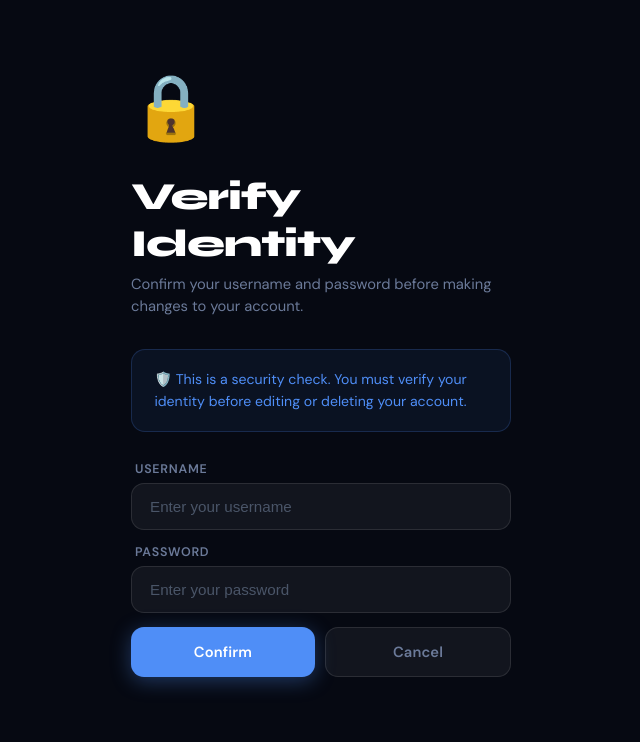
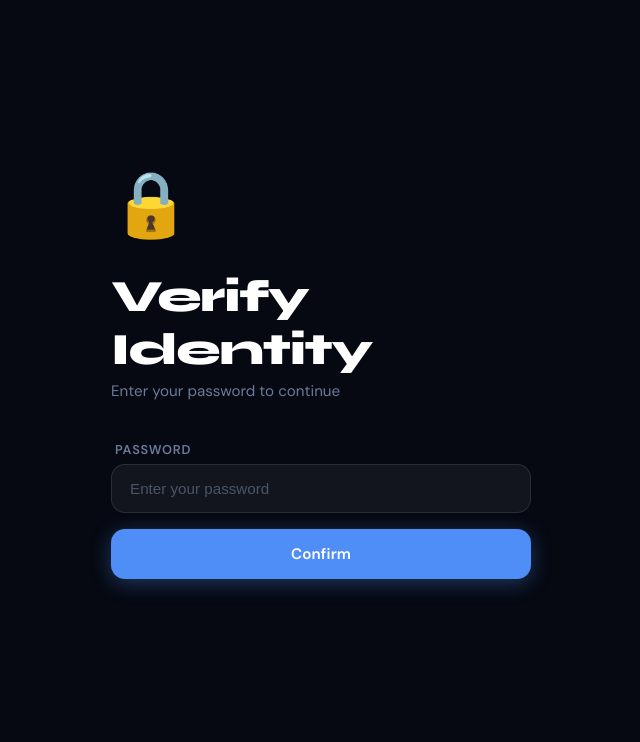
Before and after one commit to ggellima-lang/Reward-System, a Flask app: page /verify_identity in a window 1280 px wide. Shown: the part 58-800 px from the top of the page, without its empty margins (319-959 px from the left). Run offline with Flask 3, Linux system fonts and the light colour scheme; the visitor is signed in with stand-in values (Sample User, id 1).

Commit message:
giaayo na

```diff
--- a/Store Rewards/CS2-Project-Store-Rewards-/rEWARD sYSTEM/app.py
+++ b/Store Rewards/CS2-Project-Store-Rewards-/rEWARD sYSTEM/app.py
@@ -73,7 +73,8 @@ def dashboard():
     session.pop("verified", None)
     user = session["user"]
     data = accounts[user]
-    return render_template("dashboard.html", username=user, name=data[1], money=data[4], points=data[5])
+    success = session.pop("success", None)
+    return render_template("dashboard.html", username=user, name=data[1], money=data[4], points=data[5], success=success)
 
 
 @app.route("/atm", methods=["GET", "POST"])
@@ -163,21 +164,18 @@ def verify_identity():
     if "user" not in session:
         return redirect(url_for("login"))
     next_page = request.args.get("next", "edit_profile")
-    errors = {}
+    error = ""
     if request.method == "POST":
-        entered_username = request.form["username"].strip()
         entered_password = request.form["password"].strip()
         user = session["user"]
-        if not entered_username:
-            errors["username"] = "Username is required."
         if not entered_password:
-            errors["password"] = "Password is required."
-        if not errors:
-            if entered_username == user and entered_password == accounts[user][0]:
-                session["verified"] = True
-                return redirect(url_for(next_page))
-            errors["general"] = "Incorrect username or password."
-    return render_template("verify_identity.html", next=next_page, errors=errors)
+            error = "Password is required."
+        elif entered_password != accounts[user][0]:
+            error = "Incorrect password."
+        else:
+            session["verified"] = True
+            return redirect(url_for(next_page))
+    return render_template("verify_identity.html", next=next_page, error=error)
 
 
 @app.route("/edit_profile", methods=["GET", "POST"])
@@ -208,10 +206,10 @@ def edit_profile():
             accounts[user][2] = new_age
             accounts[user][3] = new_address
             session.pop("verified", None)
-            return render_template("edit_profile.html", username=user, data=accounts[user], success="Profile updated successfully!", errors={})
+            session["success"] = "Profile updated successfully!"
+            return redirect(url_for("dashboard"))
         data = [new_password, new_name, new_age, new_address, data[4], data[5]]
     return render_template("edit_profile.html", username=user, data=data, errors=errors)
-
 
 
 @app.route("/admin", methods=["GET", "POST"])
@@ -232,7 +230,8 @@ def admin():
             return render_template("error.html", message="Too many failed attempts. Admin access is locked.")
         return render_template("error.html", message=f"Invalid admin login. {remaining} attempt(s) remaining.")
     if session.get("admin"):
-        return render_template("admin.html", accounts=accounts)
+        success = session.pop("success", None)
+        return render_template("admin.html", accounts=accounts, success=success)
     return render_template("admin.html", accounts=None)
 
 
@@ -274,7 +273,8 @@ def admin_edit(target_user):
             accounts[target_user][3] = new_address
             accounts[target_user][4] = new_money
             accounts[target_user][5] = new_points
-            return render_template("admin_edit.html", target=target_user, data=accounts[target_user], success=f"Account '{target_user}' updated successfully!", errors={})
+            session["success"] = f"Account '{target_user}' updated successfully!"
+            return redirect(url_for("admin"))
         data = [new_password, new_name, new_age, new_address, new_money, new_points]
     return render_template("admin_edit.html", target=target_user, data=data, errors=errors)
 
@@ -299,7 +299,9 @@ def admin_delete(target_user):
         del accounts[target_user]
         if session.get("user") == target_user:
             session.pop("user", None)
-    return render_template("admin.html", accounts=accounts, success=f"Account '{target_user}' has been deleted.")
+    session["success"] = f"Account '{target_user}' has been deleted."
+    return redirect(url_for("admin"))
+
 
 @app.route("/logout")
 def logout():
--- a/Store Rewards/CS2-Project-Store-Rewards-/rEWARD sYSTEM/templates/verify_identity.html
+++ b/Store Rewards/CS2-Project-Store-Rewards-/rEWARD sYSTEM/templates/verify_identity.html
@@ -12,26 +12,21 @@
         .topbar-brand { font-family: 'Syne', sans-serif; font-size: 1rem; font-weight: 800; color: #fff; }
         .topbar-back { font-size: 0.82rem; color: #6b7a99; text-decoration: none; }
         .topbar-back:hover { color: #eef2ff; }
-        .main { flex: 1; display: flex; flex-direction: column; justify-content: center; padding: 3rem 2.5rem; max-width: 460px; width: 100%; margin: 0 auto; }
+        .main { flex: 1; display: flex; flex-direction: column; justify-content: center; padding: 3rem 2.5rem; max-width: 500px; width: 100%; margin: 0 auto; }
         .lock-icon { font-size: 4rem; margin-bottom: 1.5rem; }
-        .page-heading { margin-bottom: 2rem; }
-        .page-heading h1 { font-family: 'Syne', sans-serif; font-size: 2.4rem; font-weight: 800; color: #fff; letter-spacing: -0.03em; margin-bottom: 0.4rem; }
-        .page-heading p { color: #6b7a99; font-size: 0.92rem; line-height: 1.5; }
-        .info-box { background: rgba(79,142,247,0.07); border: 1px solid rgba(79,142,247,0.2); border-radius: 14px; padding: 1.2rem 1.4rem; margin-bottom: 1.8rem; color: #4f8ef7; font-size: 0.88rem; line-height: 1.5; }
+        .page-heading { margin-bottom: 2.5rem; }
+        .page-heading h1 { font-family: 'Syne', sans-serif; font-size: 2.8rem; font-weight: 800; color: #fff; letter-spacing: -0.03em; margin-bottom: 0.3rem; }
+        .page-heading p { color: #6b7a99; font-size: 0.95rem; }
         .server-error { background: rgba(255,77,109,0.08); border: 1px solid rgba(255,77,109,0.2); color: #ff4d6d; border-radius: 12px; padding: 14px 18px; font-size: 0.92rem; margin-bottom: 1.2rem; }
-        .field-wrap { display: flex; flex-direction: column; gap: 4px; margin-bottom: 14px; }
-        label { font-size: 0.78rem; font-weight: 600; color: #6b7a99; padding-left: 4px; display: block; text-transform: uppercase; letter-spacing: 0.06em; margin-bottom: 2px; }
-        input { width: 100%; padding: 14px 18px; border-radius: 13px; border: 1px solid rgba(255,255,255,0.1); background: rgba(255,255,255,0.05); color: #eef2ff; font-size: 0.95rem; outline: none; transition: border-color 0.2s; }
-        input:focus { border-color: rgba(79,142,247,0.6); background: rgba(255,255,255,0.07); }
+        .field-wrap { display: flex; flex-direction: column; gap: 4px; margin-bottom: 16px; }
+        label { font-size: 0.8rem; font-weight: 600; color: #6b7a99; padding-left: 4px; display: block; text-transform: uppercase; letter-spacing: 0.06em; margin-bottom: 2px; }
+        input { width: 100%; padding: 15px 18px; border-radius: 14px; border: 1px solid rgba(255,255,255,0.1); background: rgba(255,255,255,0.05); color: #eef2ff; font-size: 0.95rem; outline: none; transition: border-color 0.2s; }
+        input:focus { border-color: rgba(79,142,247,0.6); }
         input::placeholder { color: #4a5568; }
-        input.invalid { border-color: rgba(255,77,109,0.6); background: rgba(255,77,109,0.04); }
-        .field-error { color: #ff4d6d; font-size: 0.8rem; padding-left: 4px; margin-top: 2px; }
-        .btn-row { display: flex; gap: 10px; margin-top: 6px; }
-        .btn { flex: 1; padding: 14px; border-radius: 13px; font-weight: 600; font-size: 0.92rem; text-align: center; border: none; cursor: pointer; transition: all 0.2s ease; text-decoration: none; display: block; }
+        input.has-error { border-color: rgba(255,77,109,0.6); }
+        .btn { width: 100%; padding: 15px; border-radius: 14px; font-weight: 600; font-size: 0.95rem; text-align: center; border: none; cursor: pointer; transition: all 0.2s ease; display: block; }
         .btn-primary { background: #4f8ef7; color: white; }
         .btn-primary:hover { background: #3a7ef0; }
-        .btn-secondary { background: rgba(255,255,255,0.05); color: #6b7a99; border: 1px solid rgba(255,255,255,0.1); }
-        .btn-secondary:hover { background: rgba(255,255,255,0.09); color: #eef2ff; }
     </style>
 </head>
 <body>
@@ -43,28 +38,17 @@
         <div class="lock-icon">🔒</div>
         <div class="page-heading">
             <h1>Verify Identity</h1>
-            <p>Confirm your username and password before making changes to your account.</p>
+            <p>Enter your password to continue</p>
         </div>
-        <div class="info-box">🛡️ This is a security check. You must verify your identity before editing or deleting your account.</div>
-        {% if errors.general %}
-        <div class="server-error">{{ errors.general }}</div>
+        {% if error %}
+        <div class="server-error">{{ error }}</div>
         {% endif %}
         <form method="POST">
-            <input type="hidden" name="next" value="{{ next }}">
-            <div class="field-wrap">
-                <label for="username">Username</label>
-                <input id="username" name="username" type="text" placeholder="Enter your username" class="{{ 'invalid' if errors.username }}" autocomplete="username">
-                {% if errors.username %}<span class="field-error">{{ errors.username }}</span>{% endif %}
-            </div>
             <div class="field-wrap">
                 <label for="password">Password</label>
-                <input id="password" name="password" type="password" placeholder="Enter your password" class="{{ 'invalid' if errors.password }}" autocomplete="current-password">
-                {% if errors.password %}<span class="field-error">{{ errors.password }}</span>{% endif %}
+                <input id="password" name="password" type="password" placeholder="Enter your password" class="{{ 'has-error' if error else '' }}">
             </div>
-            <div class="btn-row">
-                <button type="submit" class="btn btn-primary">Confirm</button>
-                <a href="/dashboard" class="btn btn-secondary">Cancel</a>
-            </div>
+            <button type="submit" class="btn btn-primary">Confirm</button>
         </form>
     </main>
 </body>
```
Also changed, not shown: Store Rewards/CS2-Project-Store-Rewards-/rEWARD sYSTEM/templates/dashboard.html (+6 -2 lines), Store Rewards/CS2-Project-Store-Rewards-/rEWARD sYSTEM/templates/login.html (+5 -9 lines).
